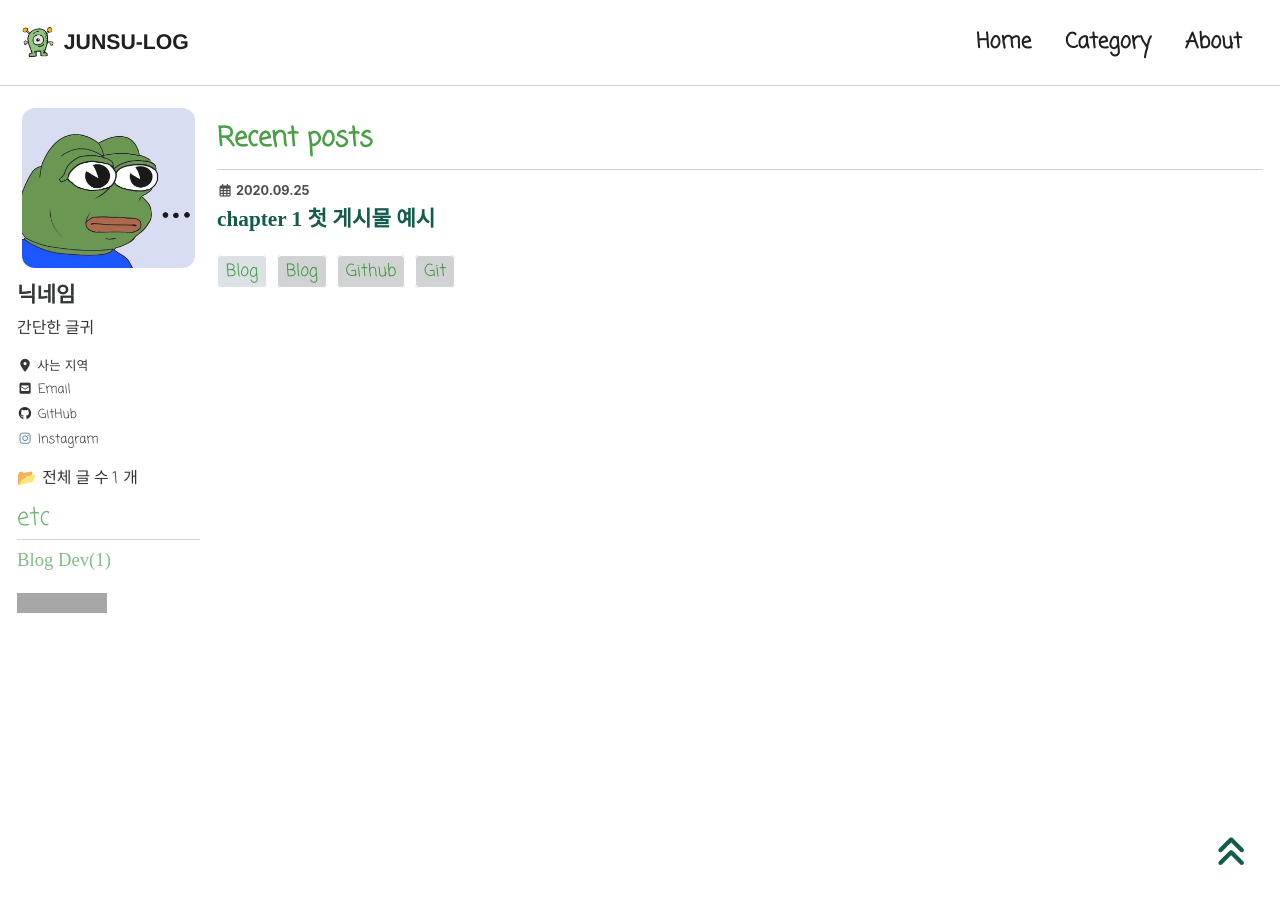
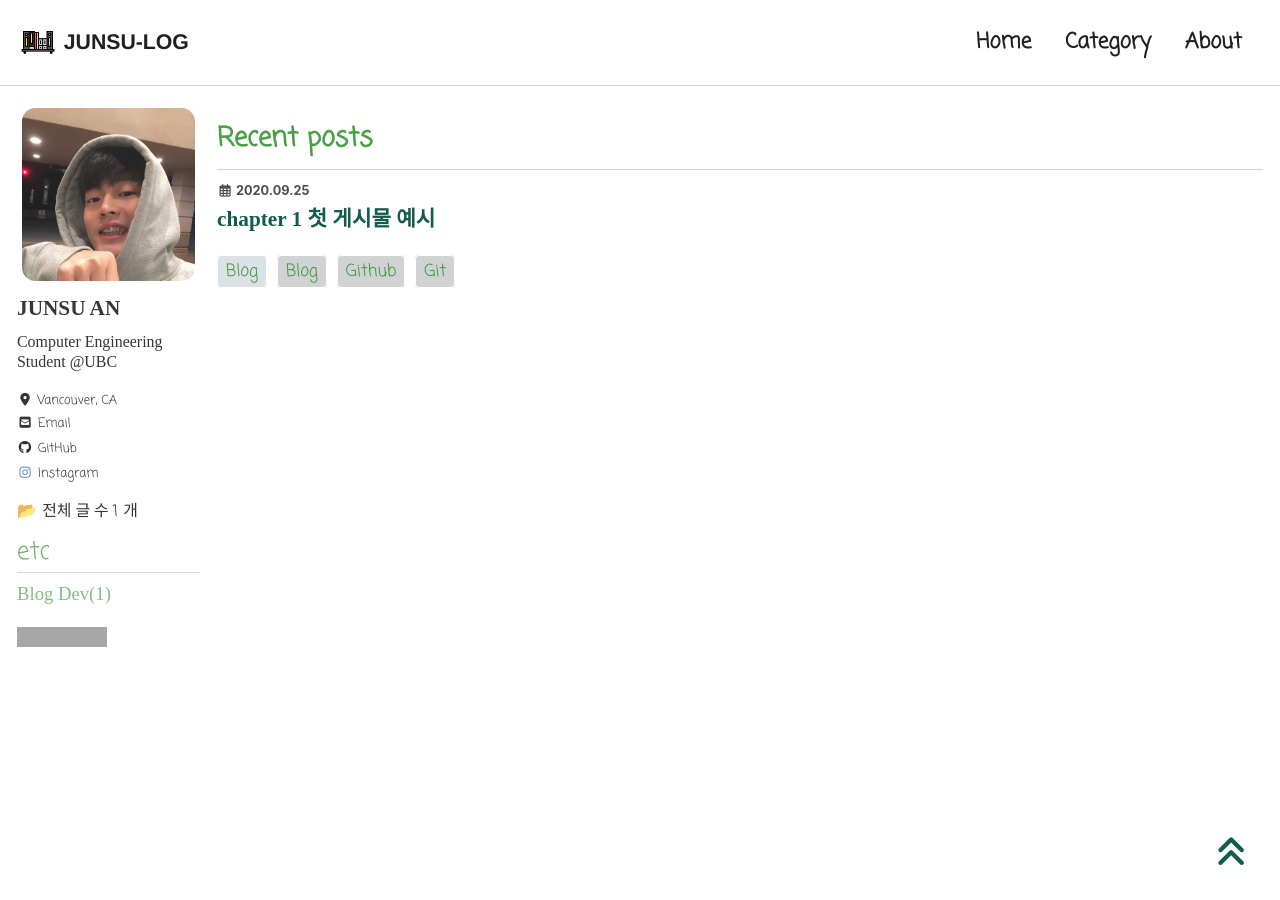
Before and after one commit to anjjunsu/anjjunsu.github.io, a Jekyll site: the page built from index.html, in a window 1280 px wide and 900 px high. Built offline with Jekyll 4.4.1, drawn with Linux system fonts in a browser that asks for light colours; cached includes are drawn as plain includes; nearby versions of some CDN libraries; some web fonts are replaced; the list of posts is cut into pages by our own code; grey boxes are pictures that could not be loaded.

Commit message:
logo and profile pic

```diff
--- a/_config.yml
+++ b/_config.yml
@@ -103,10 +103,10 @@ analytics: # 블로그 접근 경로 확인 코드
 
 # Site Author / 사이드바 소개 부분
 author:
-  name             : "닉네임"
+  name             : "JUNSU AN"
   avatar           : "/assets/images/profile.jpg"
-  bio              : "간단한 글귀"
-  location         : "사는 지역"
+  bio              : "Computer Engineering Student @UBC"
+  location         : "Vancouver, CA"
 
   links:
     - label: "Email"
```
Also changed, not shown: assets/images/logo.png, assets/images/profile.jpg, 2 other files.
